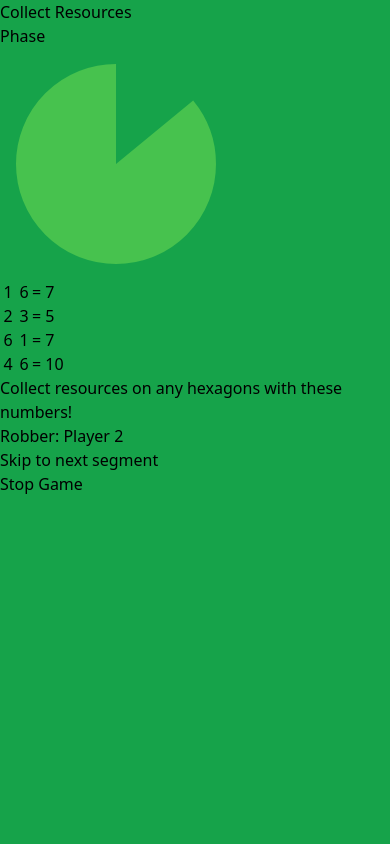
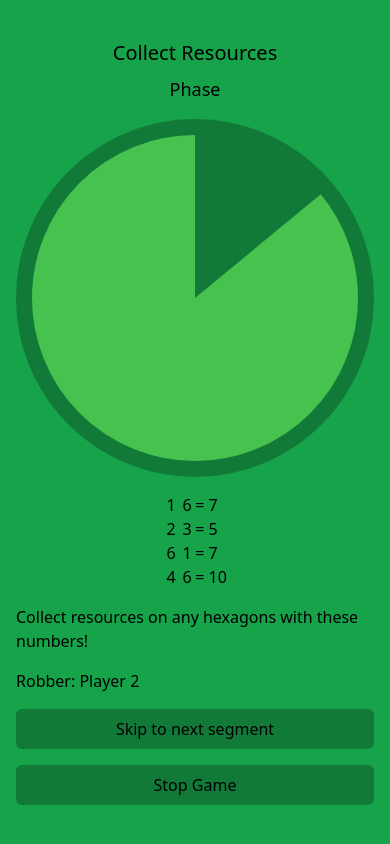
Before and after one commit to JosiahFu/total-chaos-catan, a React (Vite) app: page / in a window 390 px wide. Both pictures are taken after a click on the button "Begin Game". Built offline with nearby package versions, Linux system fonts and the light colour scheme; the HTML template or start-up script is replaced by a standard one.

Commit message:
Start mobile layout

```diff
--- a/src/App.tsx
+++ b/src/App.tsx
@@ -2,6 +2,7 @@ import { useState } from 'react';
 import { Phase } from './data';
 import Arbiter from './components/Arbiter';
 import Settings from './components/Settings';
+import Button from './components/Button';
 
 function App() {
     const [players, setPlayers] = useState([
@@ -25,7 +26,7 @@ function App() {
         <main
             className={`${
                 playing ? bgClassName : ''
-            } transition h-screen duration-500`}>
+            } transition h-screen duration-500 box-border p-4 gap-4 grid content-center`}>
             {playing ? (
                 <>
                     <Arbiter
@@ -33,7 +34,7 @@ function App() {
                         phaseLengths={phaseLengths}
                         onChangeBg={setBgClassName}
                     />
-                    <button onClick={() => setPlaying(false)}>Stop Game</button>
+                    <Button onClick={() => setPlaying(false)}>Stop Game</Button>
                 </>
             ) : (
                 <>
@@ -43,7 +44,7 @@ function App() {
                         lengths={phaseLengths}
                         setLengths={setPhaseLengths}
                     />
-                    <button onClick={() => setPlaying(true)}>Begin Game</button>
+                    <Button onClick={() => setPlaying(true)}>Begin Game</Button>
                 </>
             )}
         </main>
--- a/src/components/Arbiter.tsx
+++ b/src/components/Arbiter.tsx
@@ -1,8 +1,7 @@
 import { useEffect, useState } from 'react';
-import { DiceRoll, PHASE_NAMES, Phase, PhaseRecord } from '../data';
+import { DiceRoll, Phase, PhaseRecord } from '../data';
 import { randomInt, rollDie } from '../Utils';
-import Timer from './Timer';
-import Dice from './Dice';
+import ArbiterDisplay from './ArbiterDisplay';
 
 function robberNext(rolls: DiceRoll[]) {
     return rolls.some(([d1, d2]) => d1 + d2 == 7);
@@ -70,34 +69,11 @@ function Arbiter({
         }
     }, [onChangeBg, phase, players]);
 
-    const description = (
-        {
-            resource: 'Collect resources on any hexagons with these numbers!',
-            robber1: 'All players with >8 resources discard half!',
-            robber2: `${robberPlayer} steals from other players!`,
-            build_trade: 'Develop your colony and trade with other players!',
-            cooldown: 'Readjust the board from all that chaos!',
-        } satisfies PhaseRecord
-    )[phase];
-
     return (
-        <div>
-            <div>{PHASE_NAMES[phase]}</div>
-            <div>Phase</div>
-            <Timer
-                phase={phase}
-                length={phaseLengths[phase]}
-                onEnd={handleEnd}
-            />
-            {rolls.map((e, i) => (
-                <Dice key={i} roll={e} />
-            ))}
-            <p>{description}</p>
-            {robberPlayer !== undefined && phase === 'resource' && (
-                <p>Robber: {robberPlayer}</p>
-            )}
-            <button onClick={handleEnd}>Skip to next segment</button>
-        </div>
+        <ArbiterDisplay
+            {...{ phase, rolls, robberPlayer, phaseLengths }}
+            onEnd={handleEnd}
+        />
     );
 }
 
--- /dev/null
+++ b/src/components/ArbiterDisplay.tsx
@@ -0,0 +1,55 @@
+import { DiceRoll, PHASE_NAMES, Phase, PhaseRecord } from '../data';
+import Button from './Button';
+import Dice from './Dice';
+import Timer from './Timer';
+
+function ArbiterDisplay({
+    phase,
+    rolls,
+    robberPlayer,
+    onEnd,
+    phaseLengths,
+}: {
+    phase: Phase;
+    rolls: DiceRoll[];
+    robberPlayer: string | undefined;
+    onEnd: () => void;
+    phaseLengths: Record<Phase, number>;
+}) {
+    const description = (
+        {
+            resource: 'Collect resources on any hexagons with these numbers!',
+            robber1: 'All players with >8 resources discard half!',
+            robber2: `${robberPlayer} steals from other players!`,
+            build_trade: 'Develop your colony and trade with other players!',
+            cooldown: 'Readjust the board from all that chaos!',
+        } satisfies PhaseRecord
+    )[phase];
+
+    return (
+        <div className='grid grid-cols-1 gap-4 items-center'>
+            <div className='flex flex-col gap-2'>
+                <h2 className='text-center text-xl'>{PHASE_NAMES[phase]}</h2>
+                <div className='text-center text-lg'>Phase</div>
+            </div>
+            <Timer phase={phase} length={phaseLengths[phase]} onEnd={onEnd} />
+            <div className='justify-self-center'>
+                {rolls.map((e, i) => (
+                    <Dice key={i} roll={e} />
+                ))}
+            </div>
+            <p className='min-h-[3rem]'>{description}</p>
+            <p>
+                {robberPlayer !== undefined &&
+                (phase === 'resource' || phase === 'robber1') ? (
+                    <>Robber: {robberPlayer}</>
+                ) : (
+                    '\u00a0'
+                )}
+            </p>
+            <Button onClick={onEnd}>Skip to next segment</Button>
+        </div>
+    );
+}
+
+export default ArbiterDisplay;
--- /dev/null
+++ b/src/components/Button.tsx
@@ -0,0 +1,17 @@
+import { HTMLAttributes, PropsWithChildren } from 'react';
+
+function Button({
+    children,
+    className,
+    ...otherProps
+}: PropsWithChildren<HTMLAttributes<HTMLButtonElement>>) {
+    return (
+        <button
+            className={`bg-black/25 p-2 rounded-md hover:bg-black/20 active:bg-black/30 transition-colors ${className}`}
+            {...otherProps}>
+            {children}
+        </button>
+    );
+}
+
+export default Button;
--- a/src/components/Timer.tsx
+++ b/src/components/Timer.tsx
@@ -20,14 +20,19 @@ function Timer({length, phase, onEnd}: {
     }, [reset]);
 
     return (
-        <div className='rounded-full p-4 ease-linear'>
-            <svg viewBox="0 0 4 4" width="200" height="200" xmlns="http://www.w3.org/2000/svg">
-                {reset ? undefined :
+        <div className='rounded-full p-4 ease-linear bg-black/25'>
+            <svg viewBox='0 0 4 4' xmlns='http://www.w3.org/2000/svg'>
+                {reset ? undefined : (
                     <circle
-                        className={`-rotate-90 origin-center animate-pie`}
-                        style={{animationDuration: `${length}s`}}
-                        stroke="#00acc1" strokeWidth="2" fill="none" cx="2" cy="2" r="1" />
-                }
+                        className='-rotate-90 origin-center animate-pie'
+                        style={{ animationDuration: `${length}s` }}
+                        strokeWidth='2'
+                        fill='none'
+                        cx='2'
+                        cy='2'
+                        r='1'
+                    />
+                )}
             </svg>
         </div>
     );
```
